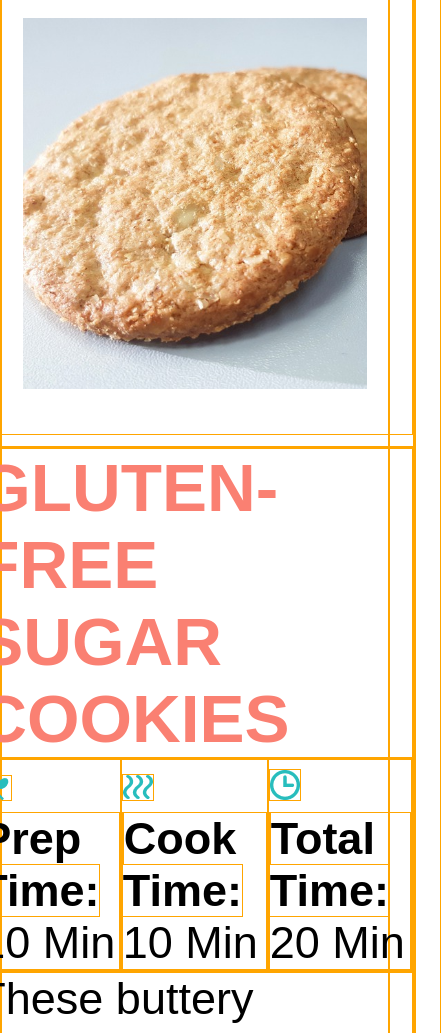
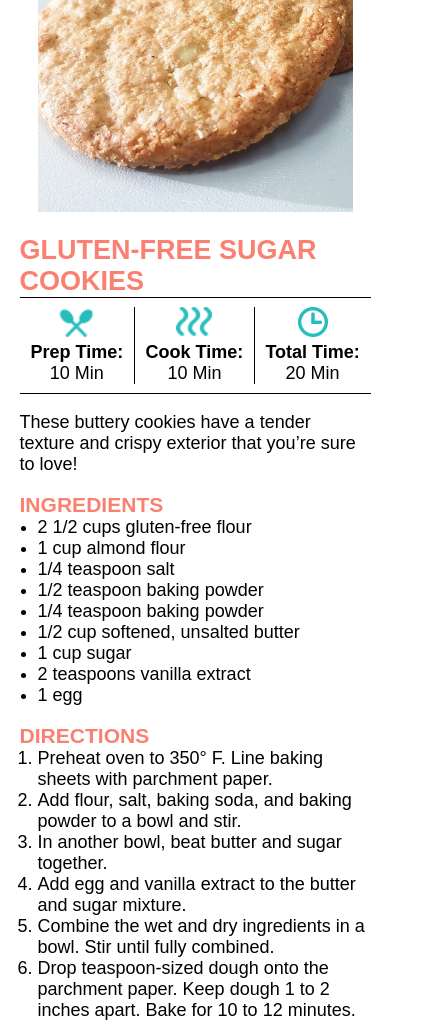
Before and after one commit to driyant/101-bonus_recipe, a plain HTML site: page index.html in a window 390 px wide. Shown: the part 319-1352 px from the top of the page, 441 px wide, since content can reach past the window. Drawn offline with Linux system fonts and the light colour scheme.

Commit message:
Finishing responsive layout

```diff
--- a/css/style.css
+++ b/css/style.css
@@ -2,7 +2,6 @@
   box-sizing: border-box;
   margin: 0;
   padding: 0;
-    border: 1px solid orange;
 }
 
 :root {
@@ -10,11 +9,80 @@
 }
 
 body {
+  font-family: "Montserrat", serif;
+}
+
+header {
+  margin-top: 2em;
+  text-align: center;
+  height: 100px;
+}
+
+h1,
+h2,
+h3 {
+  text-transform: uppercase;
+  color: salmon;
+}
+
+main {
   display: flex;
   justify-content: center;
-    font-family: 'Montserrat', serif;
-    font-size: 2rem;
+  align-items: center;
+  flex-flow: column wrap;
+  margin-top: 2em;
+  font-weight: normal;
+  font-family: Arial, Helvetica, sans-serif;
 }
+
+main .card .image img {
+  width: 100%;
+  padding: 1em;
+}
+
+main article {
+  max-width: 90%;
+}
+
+main article .recipe .time {
+  border-top: 1px solid black;
+  border-bottom: 1px solid black;
+  font-size: 1rem;
+  text-align: center;
+  display: flex;
+  justify-content:space-around;
+}
+
+main article .recipe .time .prep,
+main article .recipe .time .cook,
+main article .recipe .time .total {
+  margin:.5em 0;
+}
+
+main article .recipe .time .cook {
+  border-right: 1px solid black;
+  border-left: 1px solid black;
+}
+
+main article .recipe .time img {
+  height: 30px;
+}
+
+main article .columns .ingredients ul, ol {
+  padding-left: 1em;
+}
+
+main article p.description {
+  margin: 1em 0;
+  font-size: 1em;
+}
+
+main article .columns section {
+  margin: 1em 0;
+}
+
+
+@media only screen and (min-width: 768px) {
 
   .container {
     display: flex;
@@ -24,53 +92,73 @@ body {
   }
 
   header {
-    margin-top: 2em;
-    text-align: center;
-    height: 100px;
+    width: 100%;
+    margin-top: 1em;
+  }
+
+  header img {
+    height: 50px;
   }
 
   header h1 {
-    font-weight: 700;
-    text-transform: uppercase;
-    color: salmon;
+    font-size: 2rem;
   }
 
   main {
-    margin-top: 1em;
-    display: flex;
-    align-items: center;
-    justify-content: center;
-    flex-flow: row wrap;
-    width: 90%;
-    font-weight: normal;
-    font-family: Arial, Helvetica, sans-serif;
-    font-size: 2.5rem;
+    font-size: .875rem;
   }
 
   main article {
-    margin-top: 1.5em;;
+    margin-top: 0;
   }
 
-main .card .image img {
-    width: 100%;
-    padding: 1em;
+  main article {
+    display: grid;
+    grid-template-columns: 1fr 1fr;
+    grid-template-rows: auto auto;
   }
 
-main .card .recipe h2 {
-    text-transform: uppercase;
-    color: salmon;
+  main article .time {
+    justify-content: space-around;
+    width: 100%;
   }
 
-main article .recipe {
-    display: flex;
-    justify-content: flex-start;
-    flex-flow: row wrap;
+  main .card .recipe .time img {
+    width: 20px;
+    height: 20px;
   }
 
-main article .recipe .time {
-    display: flex;
+  main article .recipe h2 {
+    margin-top: .5em;
   }
 
-main article .recipe .time img {
-    align-items: center;
+  main article .recipe .columns {
+    display: grid;
+    grid-template-columns: 1fr 1fr;
   }
+}
+
+
+@media only screen and (min-width:1200px) {
+
+  header {
+    display: inline-flex;
+    justify-content:center;
+  }
+
+  header h1 {
+    padding-top: .8em;
+  }
+
+  header img {
+    margin: 1em 1em 0 0;
+  }
+
+  main article .time .cook {
+    padding-left: 1em;
+    padding-right: 1em;
+  }
+  main {
+    font-size: 1rem;
+  }
+}
--- a/index.html
+++ b/index.html
@@ -3,6 +3,7 @@
 
     <head>
         <meta charset="utf-8">
+        <meta name="viewport" content="width=device-width, initial-scale=1.0">
         <title>Recipe Cards Project</title>
         <link href="https://fonts.googleapis.com/css?family=Montserrat:700%7COpen+Sans&display=swap" rel="stylesheet">
         <link rel="stylesheet" href="css/style.css">
@@ -11,7 +12,7 @@
     <body>
         <div class="container">
             <header>
-                <img src="img/chef-hat.png" alt="chef hat">
+                <img src="img/chef-hat.png" class="chef-hat" alt="chef hat">
                 <h1>Recipe Collection</h1>
             </header>
             <main>
```
Lines whose indentation alone changed are shown as unchanged.
